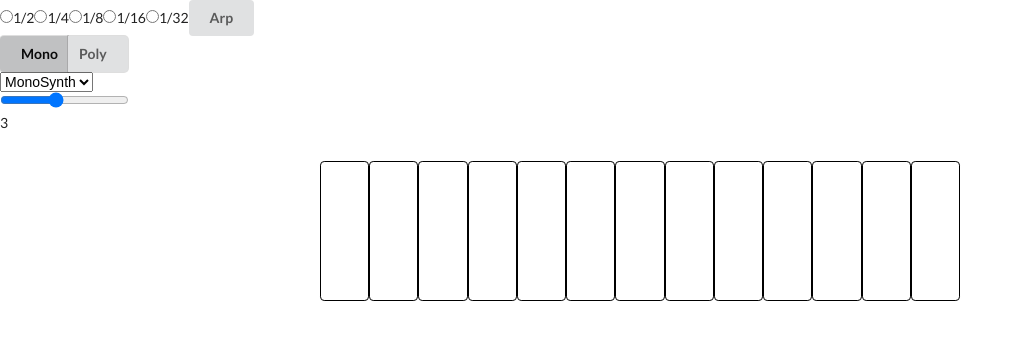
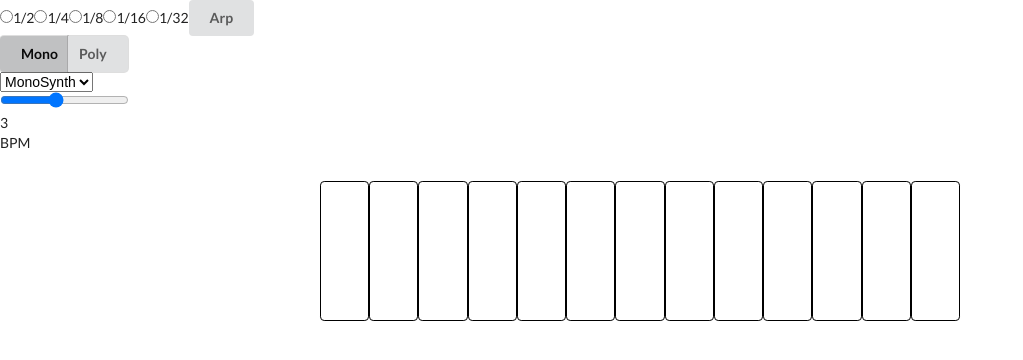
Before and after one commit to hoshikitsunoda/react-synth, a React (Create React App) app: page / in a window 1280 px wide. Shown: the top 360 px of the page, without its empty margins (0-1023 px from the left). Built offline with nearby package versions, Linux system fonts and the light colour scheme.

Commit message:
created BPMCounter component #5

```diff
--- /dev/null
+++ b/src/components/BPMCounter.js
@@ -0,0 +1,10 @@
+import React, { Component } from 'react'
+
+class BPMCounter extends Component {
+  state = { BPMCount: 100 }
+  render() {
+    return <div>BPM</div>
+  }
+}
+
+export default BPMCounter
--- a/src/components/ControlPanel.js
+++ b/src/components/ControlPanel.js
@@ -3,6 +3,7 @@ import Arpeggiator from './Arpeggiator'
 import MonoPoly from './MonoPoly'
 import SynthType from './SynthType'
 import OctaveChange from './OctaveChange'
+import BPMCounter from './BPMCounter'
 
 const ControlPanel = props => {
   const {
@@ -25,6 +26,7 @@ const ControlPanel = props => {
         synthChange={synthChange}
       />
       <OctaveChange octaveChange={octaveChange} />
+      <BPMCounter />
     </div>
   )
 }
--- a/src/components/Synth.js
+++ b/src/components/Synth.js
@@ -11,7 +11,7 @@ class Synth extends Component {
     noteLength: '',
     note: '',
     octave: 3,
-    BPM: 100
+    BPMCount: 100
   }
 
   delay = new Tone.PingPongDelay('8t', 0.2)
@@ -99,7 +99,7 @@ class Synth extends Component {
     Tone.Transport.toggle()
 
     // change this value to change tempo
-    Tone.Transport.bpm.value = this.state.BPM
+    Tone.Transport.bpm.value = this.state.BPMCount
   }
 
   componentDidMount() {
```
